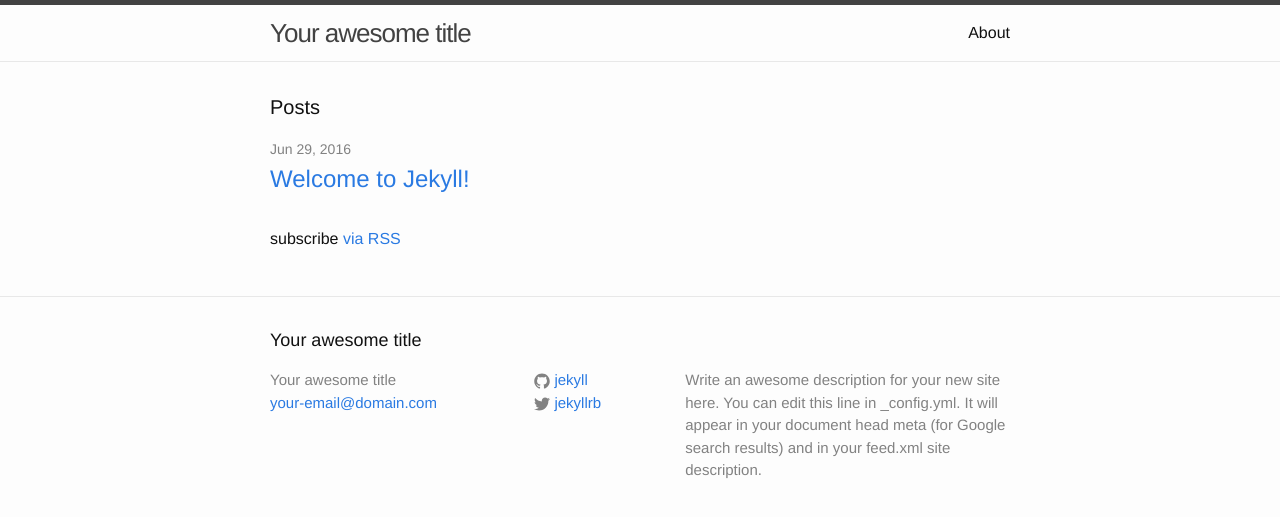
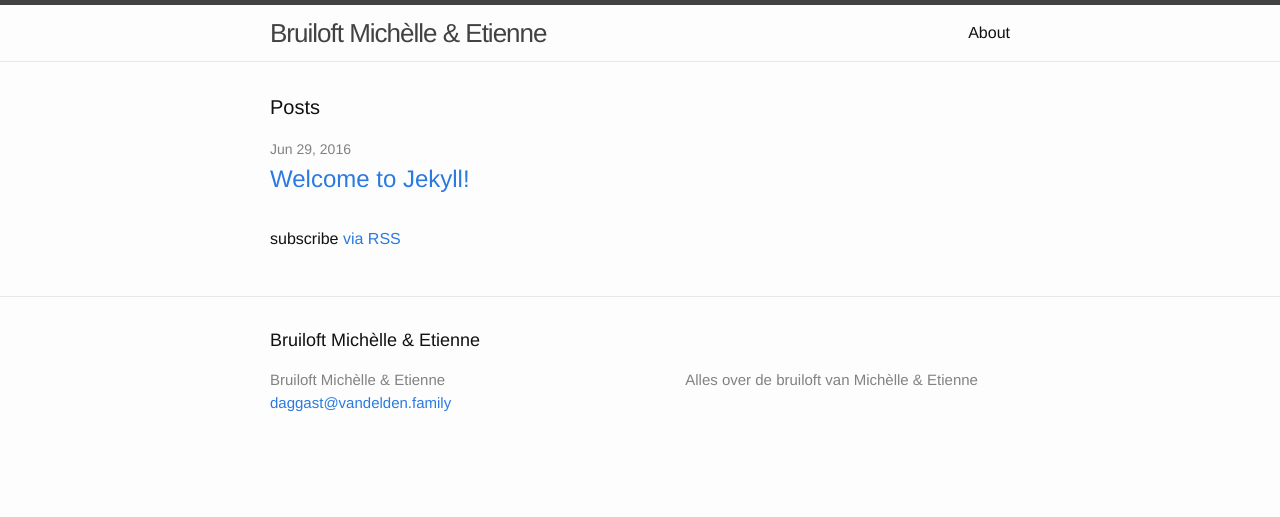
Before and after one commit to eirvandelden/bruiloft-daggast, a Jekyll site: the page built from index.html, in a window 1280 px wide. Shown: the top 517 px of the page. Built offline with Jekyll 4.4.1, drawn with Linux system fonts in a browser that asks for light colours.

Commit message:
Standaard shizzle

```diff
--- a/_config.yml
+++ b/_config.yml
@@ -6,16 +6,12 @@
 # 'jekyll serve'. If you change this file, please restart the server process.
 
 # Site settings
-title: Your awesome title
-email: your-email@domain.com
+title: Bruiloft Michèlle & Etienne
+email: daggast@vandelden.family
 description: > # this means to ignore newlines until "baseurl:"
-  Write an awesome description for your new site here. You can edit this
-  line in _config.yml. It will appear in your document head meta (for
-  Google search results) and in your feed.xml site description.
+  Alles over de bruiloft van Michèlle & Etienne
 baseurl: "" # the subpath of your site, e.g. /blog
-url: "http://yourdomain.com" # the base hostname & protocol for your site
-twitter_username: jekyllrb
-github_username:  jekyll
+url: "http://daggast.vandelden.family" # the base hostname & protocol for your site
 
 # Build settings
 markdown: kramdown
```
